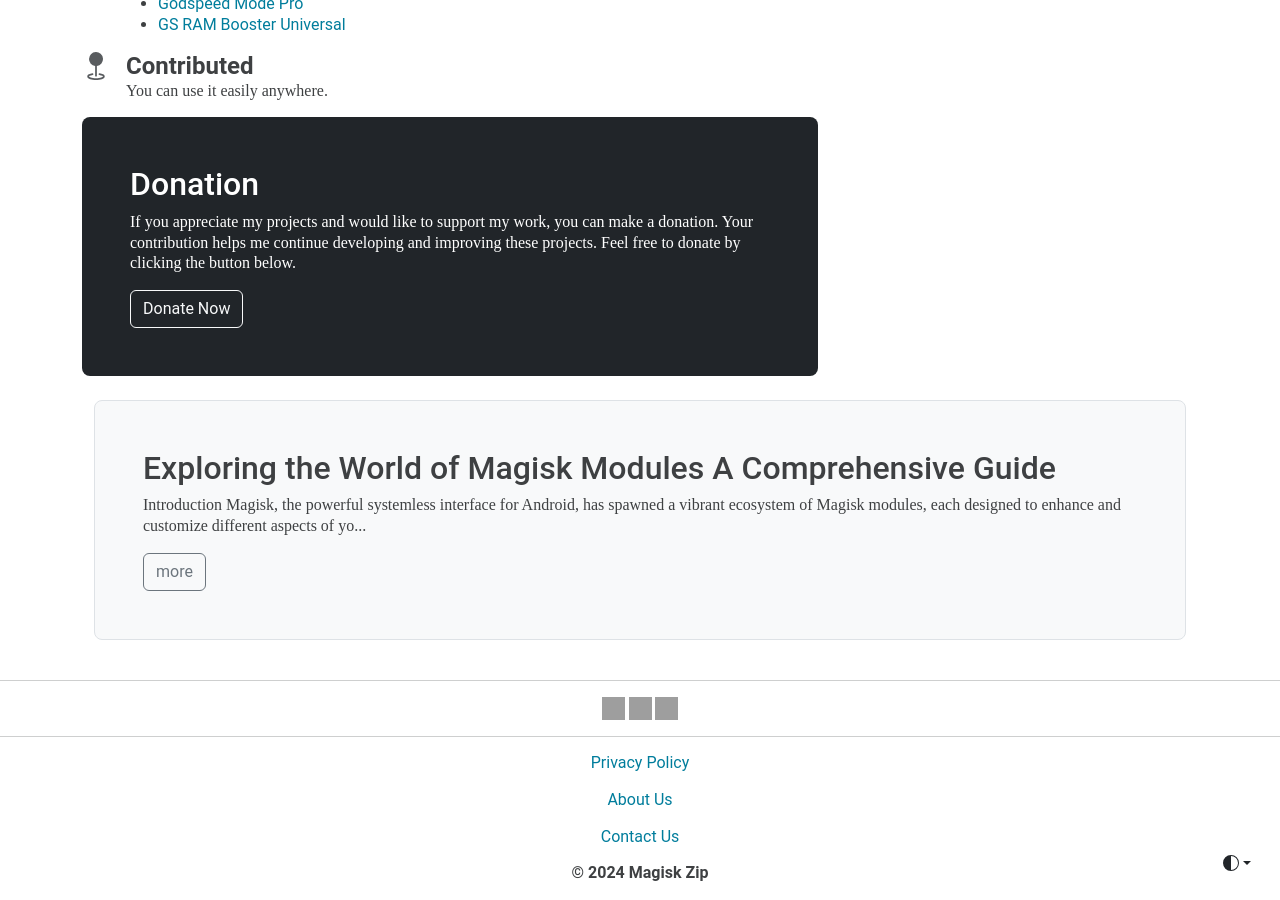
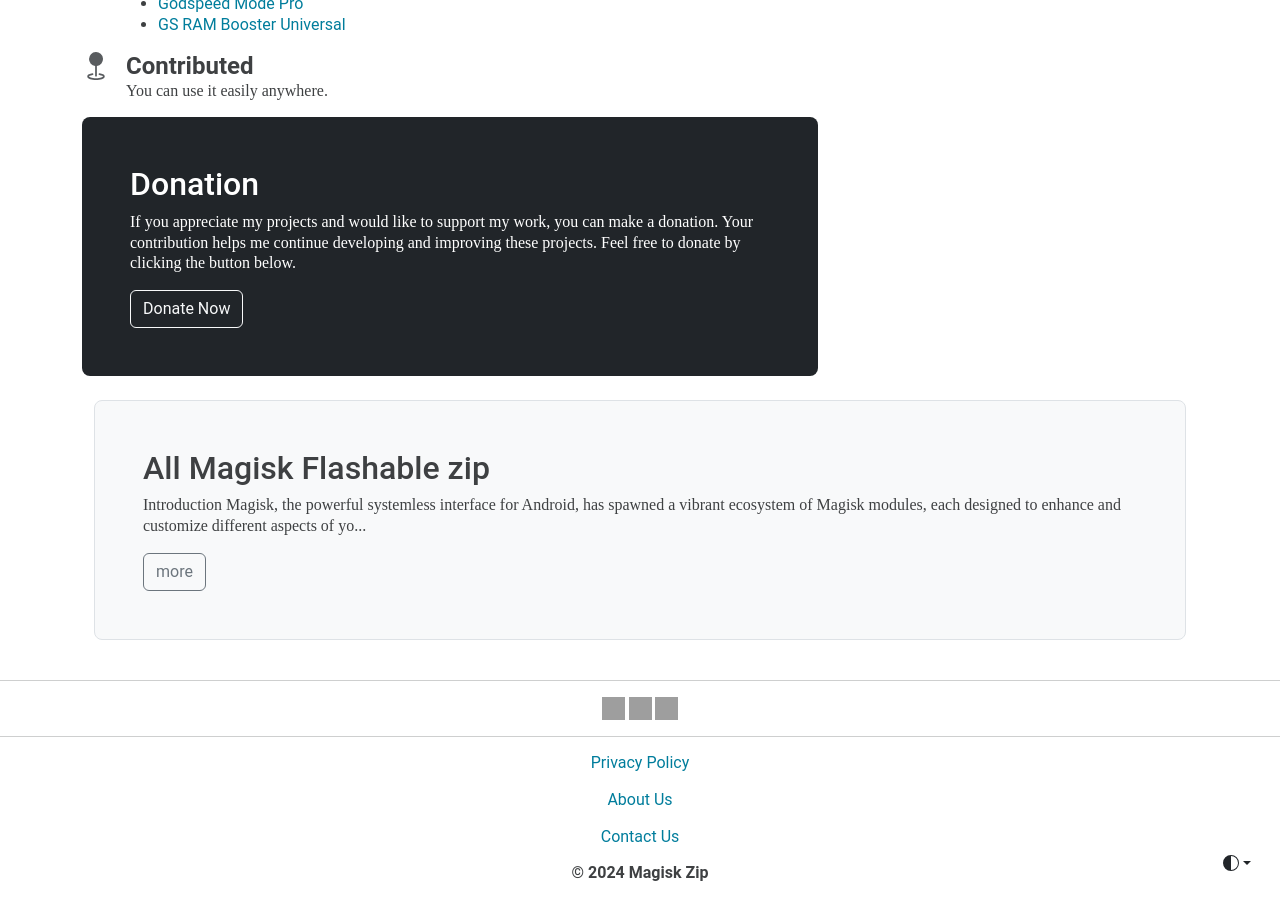
Before and after one commit to magiskzip/magiskzip.github.io, a Jekyll site: the page built from index.html, in a window 1280 px wide and 900 px high, scrolled down 1059 px. Built offline with Jekyll 4.4.1, drawn with Linux system fonts in a browser that asks for light colours; some web fonts are replaced; grey boxes are pictures that could not be loaded.

Commit message:
Update 2024-02-01-all-magisk-zip.md

```diff
--- a/_posts/2024-02-01-all-magisk-zip.md
+++ b/_posts/2024-02-01-all-magisk-zip.md
@@ -1,6 +1,6 @@
 ---
 layout: blog
-title: Exploring the World of Magisk Modules A Comprehensive Guide
+title: All Magisk Flashable zip
 date: 2024-05-01
 lang: eng
 tagline: Elevate Your Android Experience with These Magisk Modules
```
